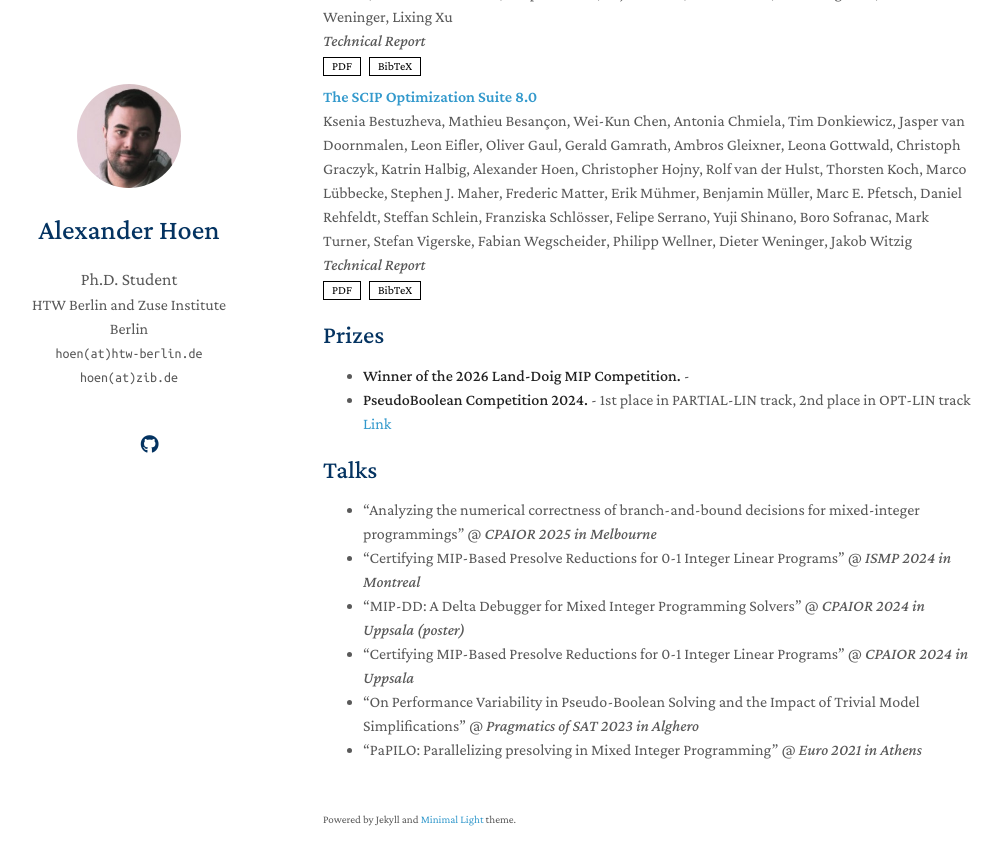
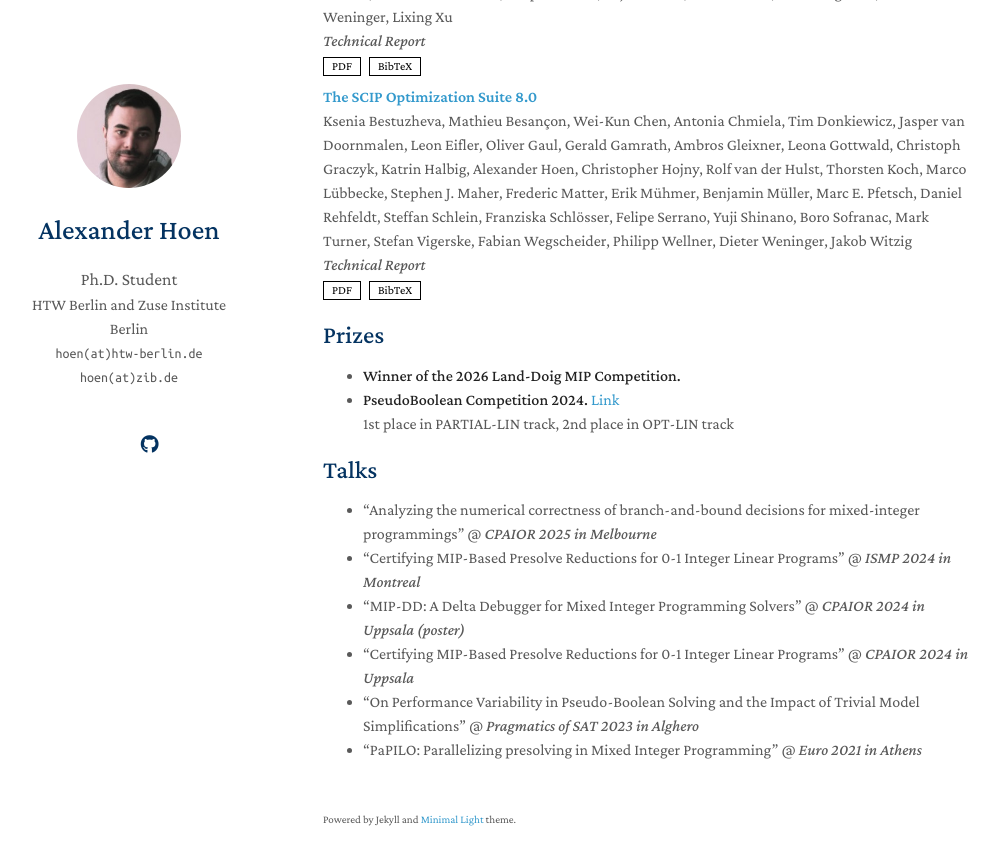
Before and after one commit to alexhoen/alexhoen.github.io, a Jekyll site: the page built from index.md, in a window 1280 px wide and 900 px high, scrolled down 2649 px. Shown: the top 865 px of the window, without its empty margins (147-1148 px from the left). Built offline with Jekyll 4.4.1, drawn with Linux system fonts in a browser that asks for light colours; nearby versions of some CDN libraries; a style sheet for code colours, icons or effects is not loaded; our own code applies the rules of GitHub Pages for plain Markdown files.

Commit message:
Update prizes.md

```diff
--- a/_includes/prizes.md
+++ b/_includes/prizes.md
@@ -3,12 +3,18 @@
 <ul>
 {% for link in site.data.prizes.main %}
   <li>
-    <strong>{{ link.title }}</strong> - {{ link.description }}
+    <strong>{{ link.title }}</strong>
 
     {% if link.pdf %}<a href="{{ link.pdf }}">PDF</a>{% endif %}
     {% if link.code %}<a href="{{ link.code }}">Code</a>{% endif %}
     {% if link.link %}<a href="{{ link.link }}">Link</a>{% endif %}
     {% if link.bibtex %}<a href="{{ link.bibtex }}">BibTex</a>{% endif %}
+
+    {% if link.description %}
+      <br>
+      {{ link.description }}
+    {% endif %}
+
     {% if link.notes %} {{ link.notes }} {% endif %}
     {% if link.others %} {{ link.others }} {% endif %}
   </li>
```
